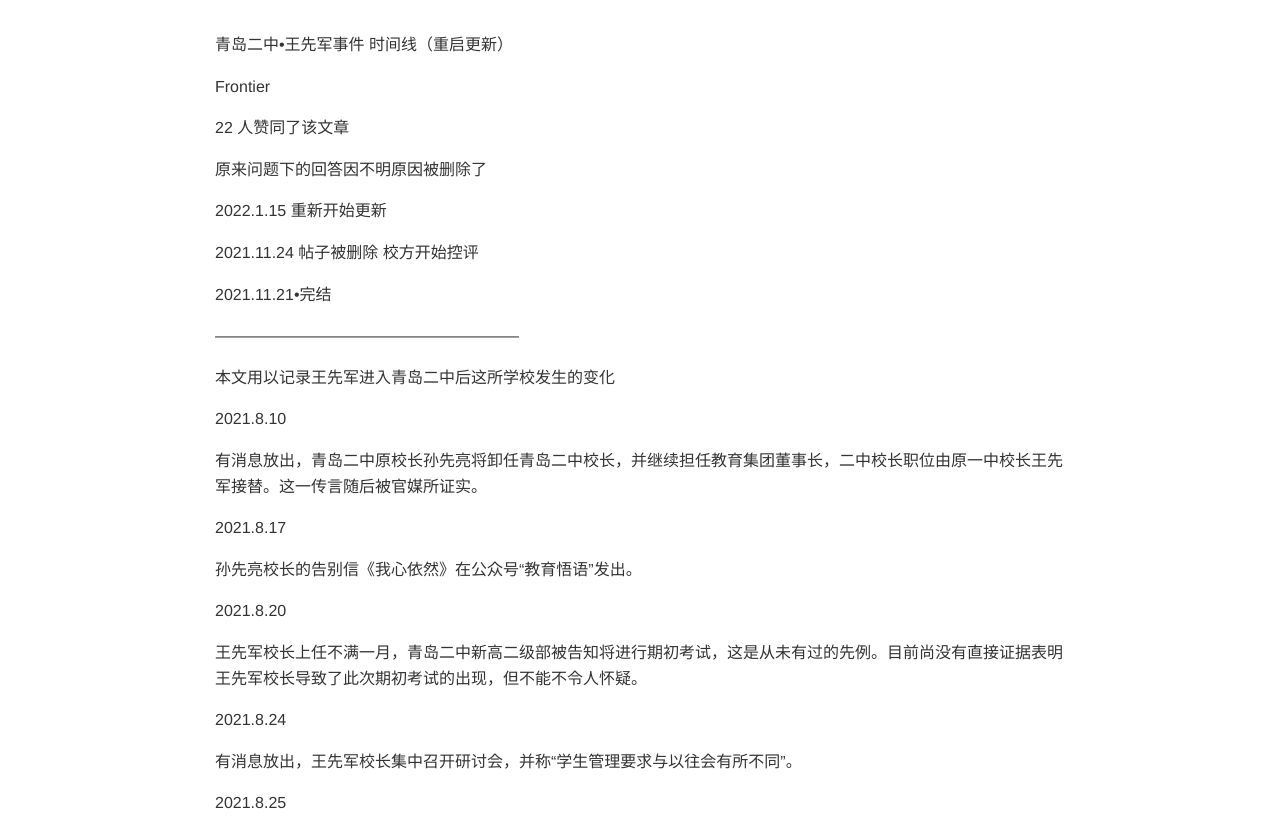
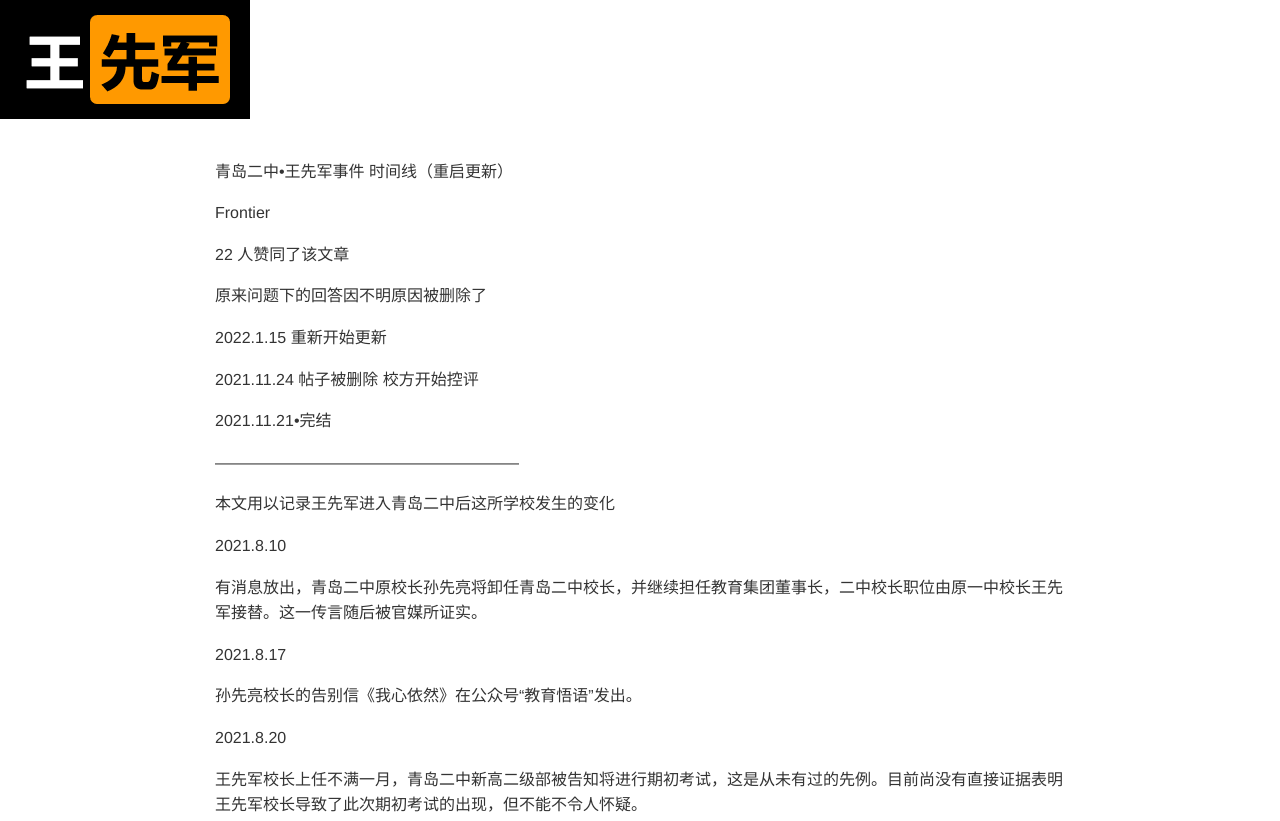
Before and after one commit to wangxianjun-do-you-hear-the-people-sing/wangxianjun-do-you-hear-the-people-sing.github.io, a plain HTML site: page archive/timeline/index.html in a window 1280 px wide. Shown: the top 821 px of the page. Drawn offline with nearby package versions, Linux system fonts and the light colour scheme.

Commit message:
add logo

```diff
--- a/archive/timeline/index.html
+++ b/archive/timeline/index.html
@@ -1,5 +1,6 @@
 <!DOCTYPE html><html><head>
       <title>王先军时间线</title>
+	  <img src="/logo.png">
       <meta charset="utf-8">
       <meta name="viewport" content="width=device-width, initial-scale=1.0">
 
```
Also changed, not shown: archive/announcement/index.html (+1 -0 lines), archive/mabaoguo/index.html (+1 -0 lines), my/index.html (+1 -0 lines), notmy/index.html (+1 -0 lines).
